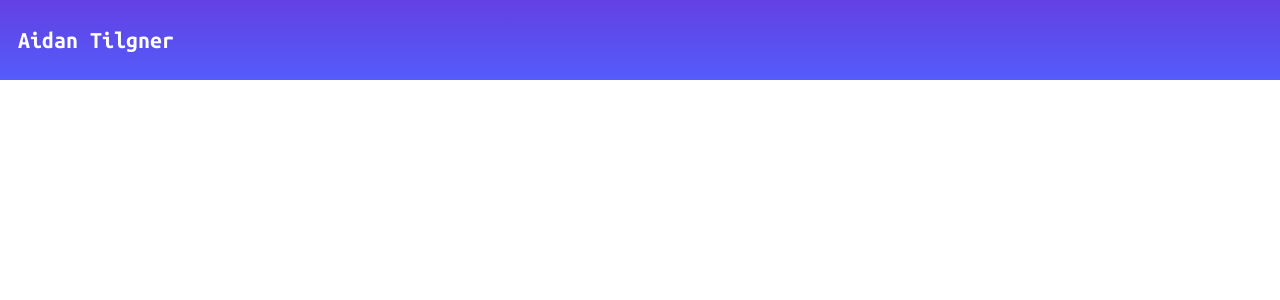
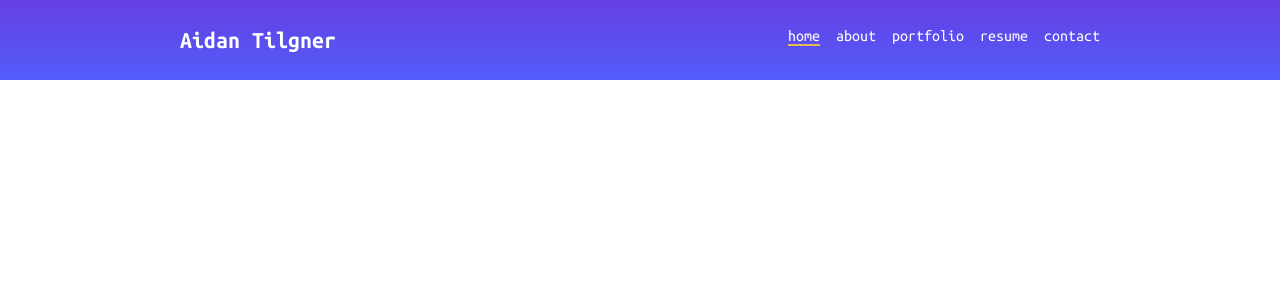
Before and after one commit to AidanTilgner/portfolio-client, a React (Create React App) app: page /home in a window 1280 px wide. Shown: the top 300 px of the page. Built offline with nearby package versions, Linux system fonts and the light colour scheme.

Commit message:
navbar done

```diff
--- a/src/components/Navbar/Navbar.jsx
+++ b/src/components/Navbar/Navbar.jsx
@@ -1,5 +1,6 @@
 //modules
-import React from 'react';
+import React, { useState } from 'react';
+import { Link } from 'react-router-dom';
 
 //components
 import { ReactComponent as MenuIcon } from '../../assets/icons/menuIcon.svg';
@@ -7,11 +8,86 @@ import { ReactComponent as MenuIcon } from '../../assets/icons/menuIcon.svg';
 //files
 import './Navbar.scss';
 
-function Navbar() {
+function Navbar({ active }) {
+
+    let [displayingMobileNav, setDisplayingMobileNav] = useState(false);
+
     return (
         <nav className="navbar">
             <h2 className="navbar__logo">Aidan Tilgner</h2>
-            <MenuIcon className="navbar__menu-icon"/>
+            <MenuIcon
+                className="navbar__menu-icon"
+                onClick={(e) => {
+                    e.preventDefault();
+
+                    let navItems = document.getElementById('nav-items');
+
+                    if(
+                        !displayingMobileNav
+                    ){
+                        console.log('was none')
+
+                        document.getElementById('nav-items').style.display = "flex"
+
+                        setDisplayingMobileNav(!displayingMobileNav)
+                    }else if(
+                        displayingMobileNav
+                    ){
+                        console.log('was flex')
+
+                        document.getElementById('nav-items').style.display = "none";
+
+                        setDisplayingMobileNav(!displayingMobileNav);
+                    }
+                }}
+            />
+            <ul className="navbar__nav-items" id="nav-items">
+                <li className="navbar__nav-item">
+                    <Link
+                        to="/home"
+                        className="navbar__nav-link"
+                        style={
+                            {borderBottom: active === "home" && "2px solid #E4B958"}
+                        }
+                    >home</Link>
+                </li>
+                <li className="navbar__nav-item">
+                    <Link
+                        to="/about"
+                        className="navbar__nav-link"
+                        style={
+                            {borderBottom: active === "about" && "2px solid #E4B958"}
+                        }
+                    >about</Link>
+                </li>
+                <li className="navbar__nav-item">
+                    <Link
+                        to="/portfolio"
+                        className="navbar__nav-link"
+                        style={
+                            {borderBottom: active === "portfolio" && "2px solid #E4B958"}
+                        }
+                    >portfolio</Link>
+                </li>
+                <li className="navbar__nav-item">
+                    <Link
+                        to="/resume"
+                        className="navbar__nav-link"
+                        style={
+                            {borderBottom: active === "resume" && "2px solid #E4B958"}
+                        }
+                    >resume</Link>
+                </li>
+                <li className="navbar__nav-item">
+                    <Link
+                        to="/contact"
+                        className="navbar__nav-link"
+                        style={
+                            {borderBottom: active === "contact" && "2px solid #E4B958"}
+                        }
+                    >contact</Link>
+                </li>
+            </ul>
         </nav>
     )
 }
--- a/src/components/Navbar/Navbar.scss
+++ b/src/components/Navbar/Navbar.scss
@@ -20,6 +20,18 @@
     background-color: $blue;
     background-image: linear-gradient($purple, $blue);
 
+    @include tablet{
+        padding-inline-start: 30px;
+        padding-inline-end: 30px;
+        height: 100px;
+    }
+
+    @include desktop{
+        padding-inline-start: 180px;
+        padding-inline-end: 180px;
+        height: 80px;
+    }
+
     &__logo{
         margin: 0;
         color: white;
@@ -27,8 +39,77 @@
     }
 
     &__menu-icon{
+
         @include tablet{
             display: none;
         }
     }
+
+    &__nav-items{
+        display: none;
+        position: absolute;
+        list-style-type: none;
+        padding: 0;
+        background-color: $blue;
+        top: 64px;
+        right: 0;
+        left: 0;
+        height: 100vh;
+        flex-direction: column;
+        justify-content: center;
+        align-items: center;
+
+        @keyframes mobile-nav{
+            from{
+                height: 0;
+            }
+            to{
+                height: 100vh;
+            }
+        }
+
+        animation-name: mobile-nav;
+        animation-duration: 1s;
+        animation-timing-function: ease-in-out;
+
+        @include tablet{
+            position: initial;
+            display: flex;
+            list-style-type: none;
+            animation-name: none;
+            background-color: initial;
+            flex-direction: row;
+            margin-bottom: 0;
+        }
+    }
+
+    &__nav-item{
+        margin-bottom: 24px;
+
+        @include tablet{
+            margin-left: 16px;
+        }
+    }
+
+    &__nav-link{
+        color: white;
+        text-decoration: none;
+
+        &:hover{
+            @keyframes color-shift {
+                from {
+                    color: white;
+                }
+                to{
+                    color: $honey-mustard;
+
+                }
+            }
+            animation-name: color-shift;
+            animation-duration: .3s;
+            animation-timing-function: ease-in-out;
+            animation-fill-mode: both;
+            border-bottom: 2px solid $honey-mustard;
+        }
+    }
 }
```
Also changed, not shown: src/assets/icons/menuIcon.svg.
